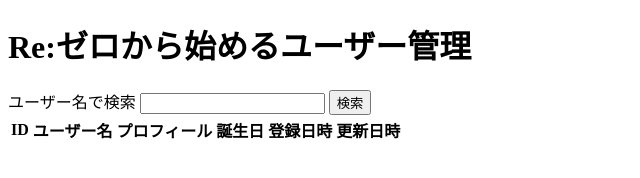
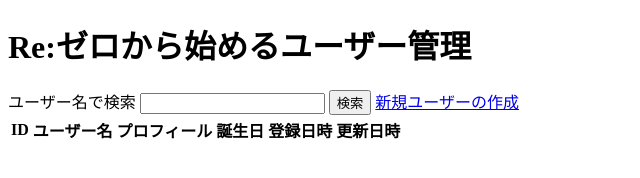
Before and after one commit to shiropt/basic-rest-api, a website: page app/public/index.html in a window 1280 px wide. Shown: the whole page, without its empty margins (0-640 px from the left). Drawn offline with Linux system fonts and the light colour scheme; no server answers.

Commit message:
add crearte.htmml link

```diff
--- a/app/public/index.html
+++ b/app/public/index.html
@@ -10,6 +10,7 @@
     <label for="search">ユーザー名で検索</label>
     <input type="text" id="search">
     <button id="search-btn">検索</button>
+    <a href="create.html">新規ユーザーの作成</a>
     <table>
       <thead>
         <tr>
```
